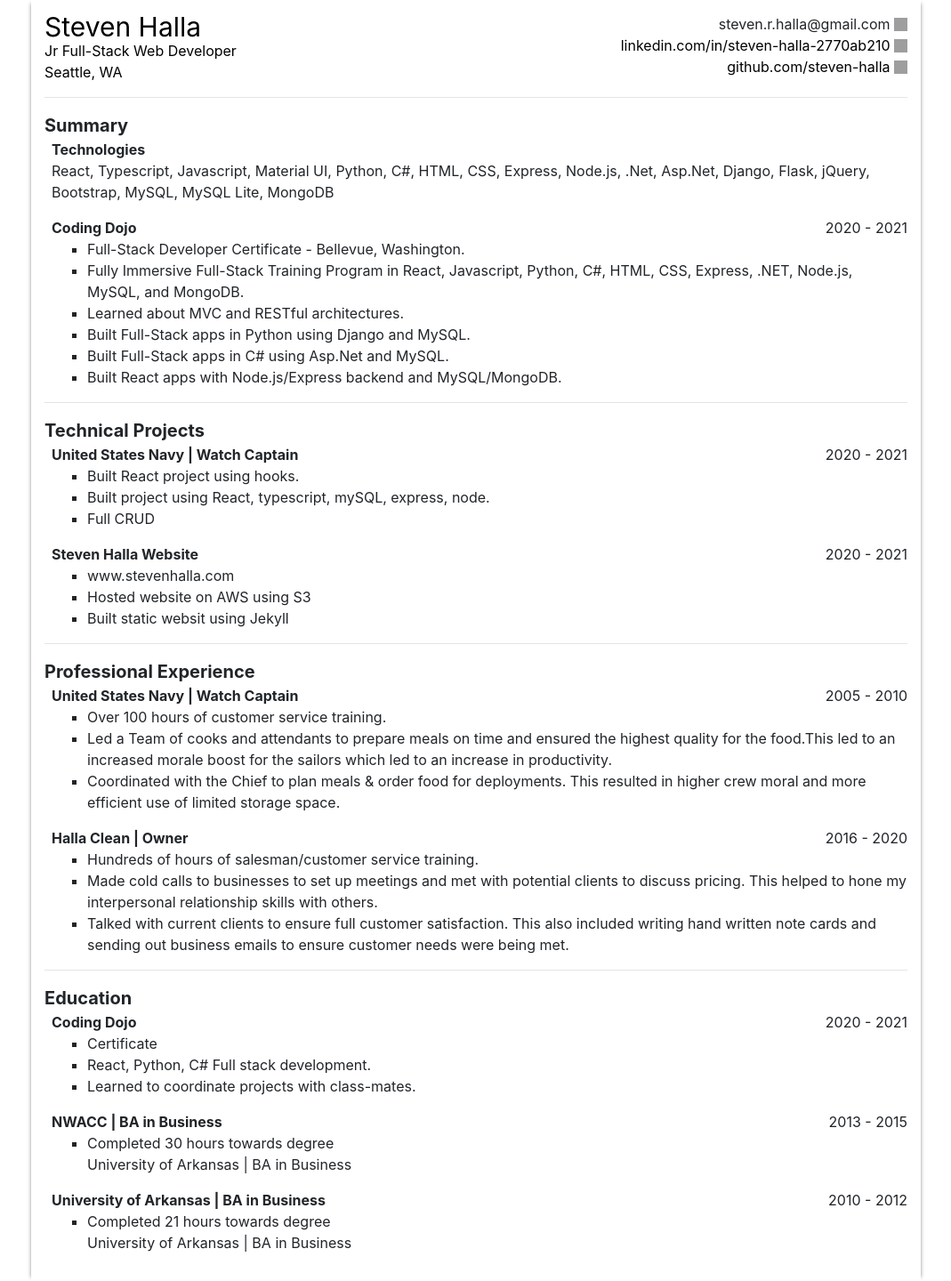
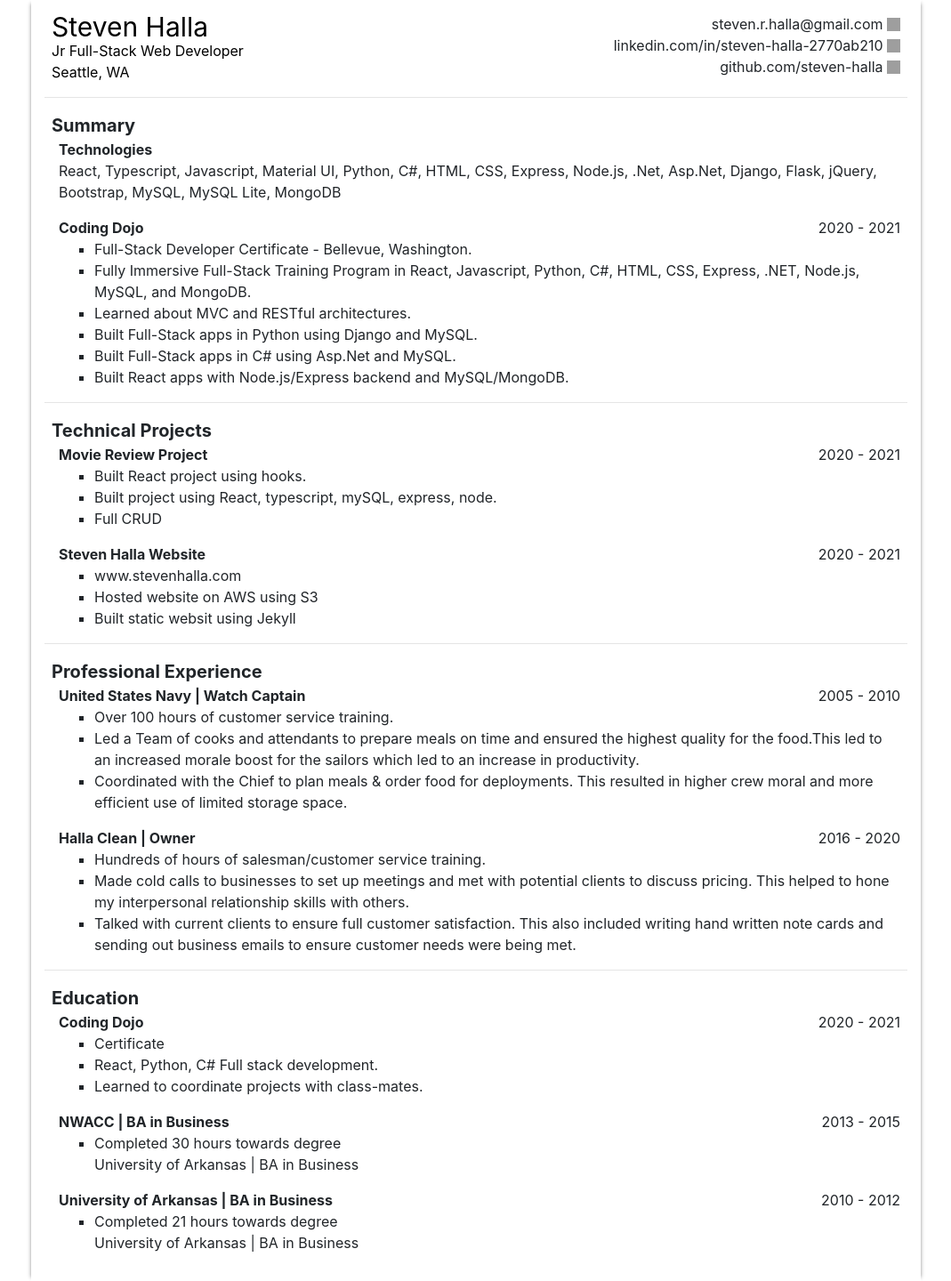
Before and after one commit to steven-halla/stevehalla.com, a Jekyll site: the page built from resume.html, in a window 1280 px wide. Shown: the whole page at 89% size, without its empty margins (105-1174 px from the left). Built offline with Jekyll 4.4.1, drawn with Linux system fonts in a browser that asks for light colours; grey boxes are pictures that could not be loaded.

Commit message:
"need to do one final look through"

```diff
--- a/_config.yml
+++ b/_config.yml
@@ -27,7 +27,7 @@
 url: "" # the base hostname & protocol for your site, e.g. http://example.com
 # twitter_username: jekyllrb
 github_username:  steven-halla
-linkedin_username: kenny-cason
+linkedin_username: steven-halla-2770ab210
 
 # Build settings
 theme: minima
--- a/resume.css
+++ b/resume.css
@@ -28,6 +28,8 @@
     display: flex;
     flex-flow: row nowrap;
     justify-content: space-between;
+    padding-left: 8px;
+    padding-right: 8px;
 }
 
 .top-header .left-column {
@@ -76,6 +78,8 @@
 
 .experience {
     font-size: 16px;
+    padding-left: 8px;
+    padding-right: 8px;
 }
 
 .experience .name {
--- a/resume.html
+++ b/resume.html
@@ -15,15 +15,6 @@
           integrity="sha384-Gn5384xqQ1aoWXA+058RXPxPg6fy4IWvTNh0E263XmFcJlSAwiGgFAW/dAiS6JXm" crossorigin="anonymous">
     <link rel="stylesheet" type="text/css" href="/resume.css"/>
 
-<!--    <script src="https://code.jquery.com/jquery-3.2.1.slim.min.js"-->
-<!--            integrity="sha384-KJ3o2DKtIkvYIK3UENzmM7KCkRr/rE9/Qpg6aAZGJwFDMVNA/GpGFF93hXpG5KkN"-->
-<!--            crossorigin="anonymous"></script>-->
-<!--    <script src="https://cdnjs.cloudflare.com/ajax/libs/popper.js/1.12.9/umd/popper.min.js"-->
-<!--            integrity="sha384-ApNbgh9B+Y1QKtv3Rn7W3mgPxhU9K/ScQsAP7hUibX39j7fakFPskvXusvfa0b4Q"-->
-<!--            crossorigin="anonymous"></script>-->
-<!--    <script src="https://maxcdn.bootstrapcdn.com/bootstrap/4.0.0/js/bootstrap.min.js"-->
-<!--            integrity="sha384-JZR6Spejh4U02d8jOt6vLEHfe/JQGiRRSQQxSfFWpi1MquVdAyjUar5+76PVCmYl"-->
-<!--            crossorigin="anonymous"></script>-->
 
 </head>
 <body>
@@ -32,11 +23,11 @@
 
     <div class="top-header">
         <div class="left-column">
-            <a href="/">
+            <af href="/">
                 <div class="full-name">
                     Steven Halla
                 </div>
-            </a>
+            </af>
 
             <div class="job-title">
                 Jr Full-Stack Web Developer
@@ -54,17 +45,17 @@
             </div>
 
             <div class="linkedin">
-                <a rel="stylesheet" href="https://www.linkedin.com/in/steven-halla-2770ab210/">
+                <af rel="stylesheet" href="https://www.linkedin.com/in/steven-halla-2770ab210/">
                     linkedin.com/in/steven-halla-2770ab210
                     <img class="social-icon" src="/assets/images/linkedin.png" alt="linkedin">
-                </a>
+                </af>
 
             </div>
             <div class="github">
-                <a href="https://github.com/steven-halla">
+                <af href="https://github.com/steven-halla">
                     github.com/steven-halla
                     <img class="social-icon" src="/assets/images/github.png" alt="github">
-                </a>
+                </af>
             </div>
         </div>
 
@@ -131,7 +122,7 @@
         <div class="experience-activity">
             <div class="activity-title-and-date">
                 <div class="activity-title">
-                    United States Navy | Watch Captain
+                    Movie Review Project
                 </div>
                 <div class="activity-date">
                     2020 - 2021
```
